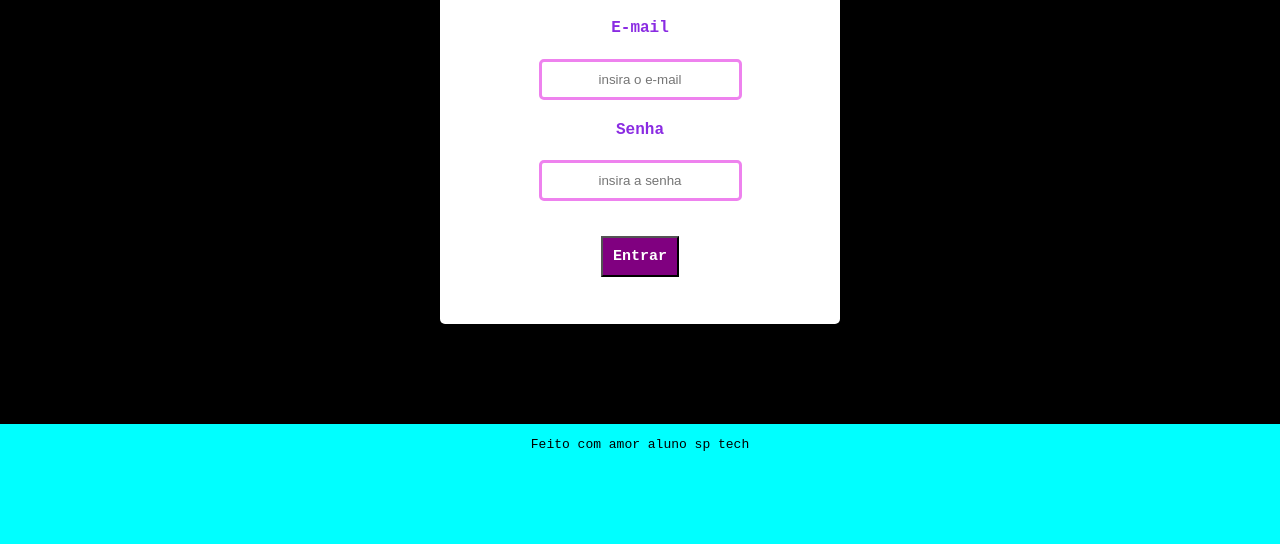
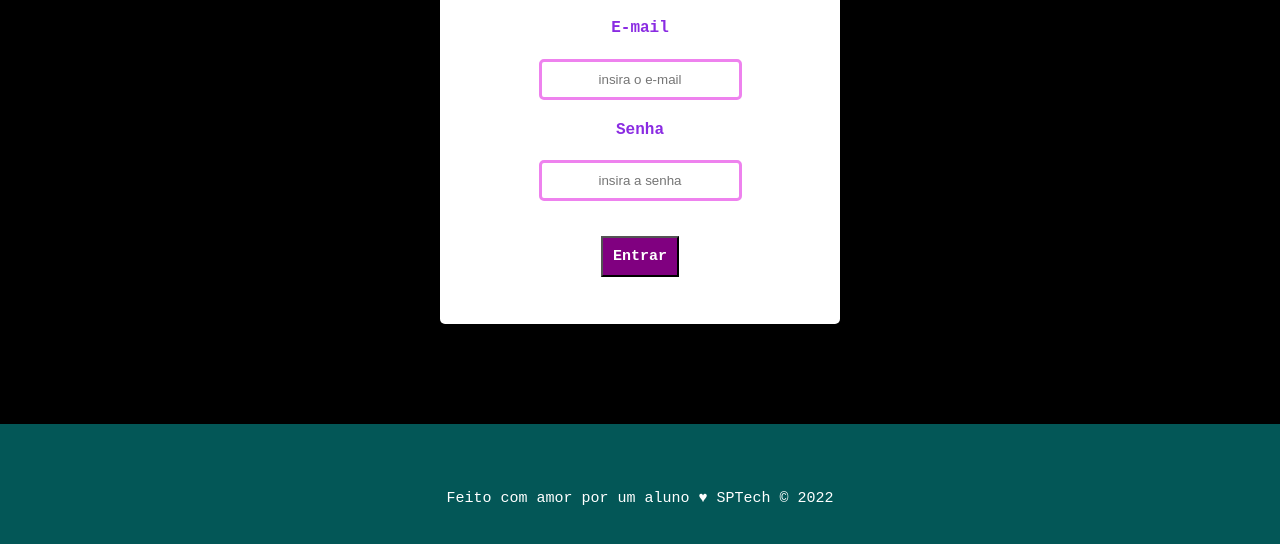
Before and after one commit to leobianchii/1-CCO, a plain HTML site: page login.html in a window 1280 px wide. Shown: the part 244-788 px from the top of the page. Drawn offline with Linux system fonts and the light colour scheme.

Commit message:
Add files via upload

```diff
--- a/estilo.css
+++ b/estilo.css
@@ -85,12 +85,20 @@ body{
     align-content: center;
 }
 .rodape  {
-    background-color: aqua;
+    background-color: rgb(3, 87, 87);
     height: 150px;
     display: flex;
-    justify-content: center;
+    color: white;
+    font-size: 15px;
 
 }
+
+.rodape .container {
+
+justify-content: center;
+
+}
+
 a {
     text-decoration: none;
     color: rgb(217, 255, 0) ;
--- a/login.html
+++ b/login.html
@@ -51,9 +51,9 @@
     <!---->
 
     <div class="rodape">
-        <div class="contanier">
+        <div class="container">
             <p>
-                Feito com amor aluno sp tech
+                Feito com amor por um aluno &hearts; SPTech &copy; 2022
             </p>
         </div>
   </div>
```
